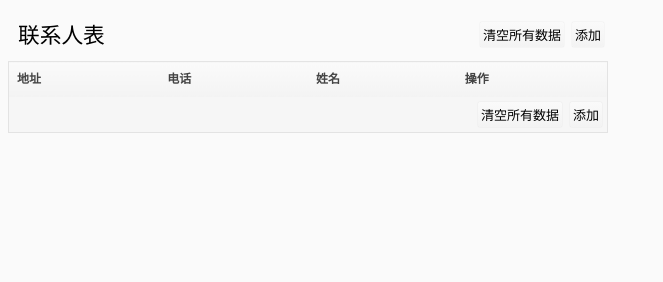
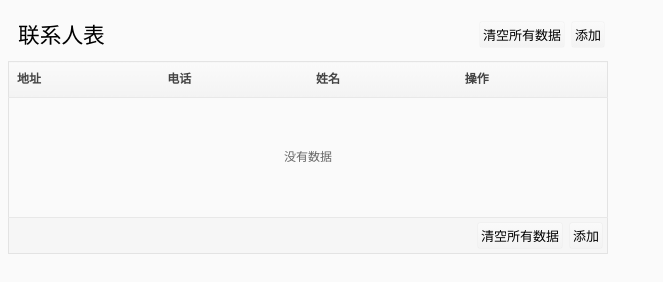
Before and after one commit to walkdoer/backbone-crud-table, a website: page app/index.html in a window 1280 px wide. Shown: the whole page, without its empty margins (0-663 px from the left). Drawn offline with nearby package versions, Linux system fonts and the light colour scheme.

Commit message:
没有数据的提示界面与添加新纪录之后界面的变化

```diff
--- a/app/scripts/components/crud-table.js
+++ b/app/scripts/components/crud-table.js
@@ -62,6 +62,7 @@
             this._defineView();
             this._createModelFromColumns(options.columns);
             this.listenTo(this.rowList, 'add', this.add);
+            this.listenTo(this.rowList, 'remove', this.checkTableCount);
         },
 
         /**
@@ -73,8 +74,9 @@
             this._renderTableHeader();
             this.autoLoad && this.rowList.fetch({
                 success: function () {
-                    console.log('load success');
+                    that._renderTableBody();
                     that._renderTableFooter();
+                    that.checkTableCount();
                 }
             });
             return this;
@@ -252,6 +254,10 @@
          * 添加记录
          */
         add: function (row) {
+            //添加新的记录，则清空没有数据的提示
+            if (this.rowList.length === 1) {
+                this.$el.find('tbody').empty();
+            }
             var rowView = new this.RowView({model: row, columns: this.columns});
             this.$el.append(rowView.render().$el);
             if (this.addingNew) {
@@ -287,12 +293,18 @@
             var that = this;
             this.rowList.fetch({
                 success: function (e, data) {
-                    that._renderTableBody(data);
+                    that.checkTableCount();
                 },
                 error: function (e) {
                     //todo
                 }
             });
+        },
+
+        checkTableCount: function () {
+            if (this.rowList.length === 0) {
+                this.$el.find('tbody').append($('<tr class="crud-no-data"><td colspan="' + (this.columns.length + 1) +'">没有数据</td></tr>'));
+            }
         },
 
         /**
@@ -317,16 +329,17 @@
 
         _renderTableFooter: function () {
             this.$el.append($('<tfoot><tr><td colspan="' + (this.columns.length + 1) +'">' + this.btnGroup + '</td></tr></tfoot>'))
-        }
-//         /**
-//          * 渲染表格主体
-//          */
-//         _renderTableBody: function (e, result) {
+        },
+        /**
+         * 渲染表格主体
+         */
+        _renderTableBody: function (e, result) {
 //             var data = result;
 //             for (var i = 0, len = data.length, d; i < len; i++) {
 //                 d = data[i];
 //                 this.rowList.create(d);
 //             }
-//         }
+            this.$el.append('<tbody>');
+        }
     });
 })(window);
--- a/app/styles/main.css
+++ b/app/styles/main.css
@@ -62,3 +62,8 @@ table tfoot tr {
     font-size: 13px;
     text-indent: 0;
 }
+
+.crud-no-data td{
+    text-align: center;
+    padding: 50px 0;
+}
```
